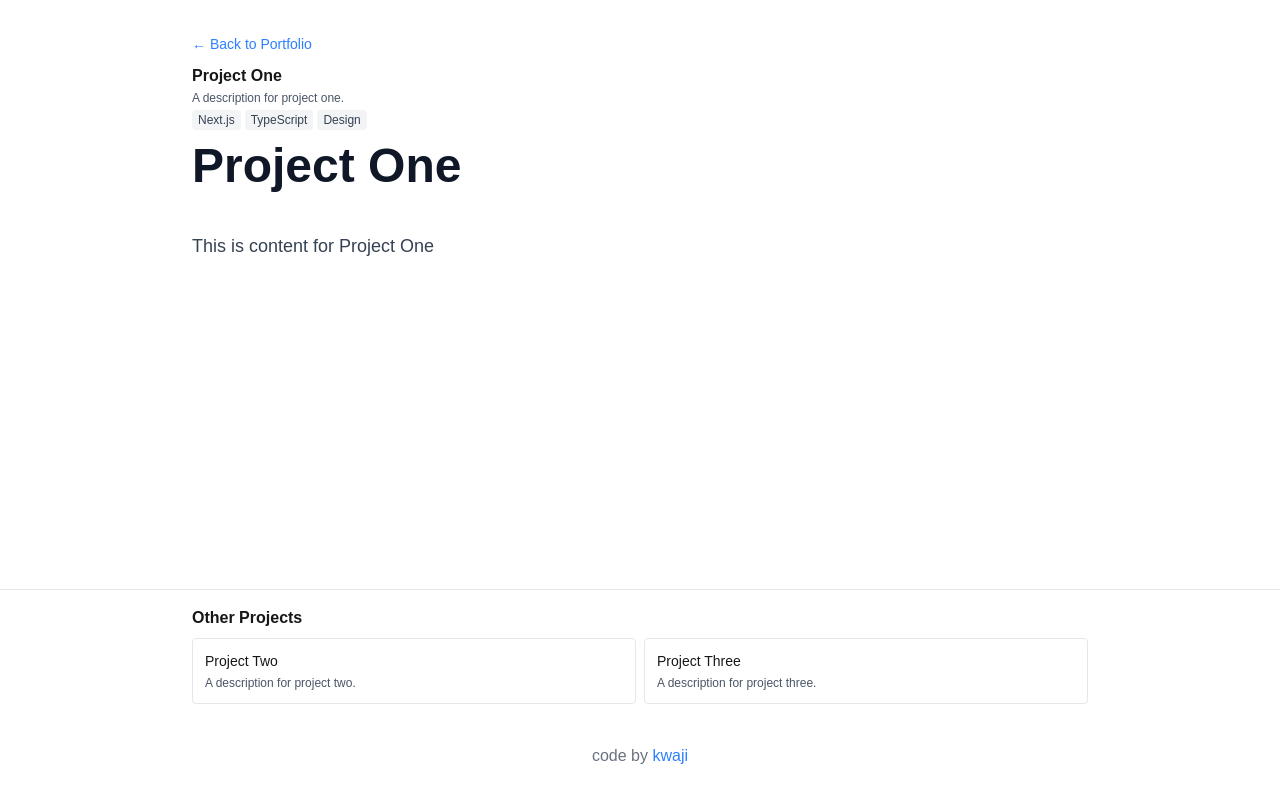
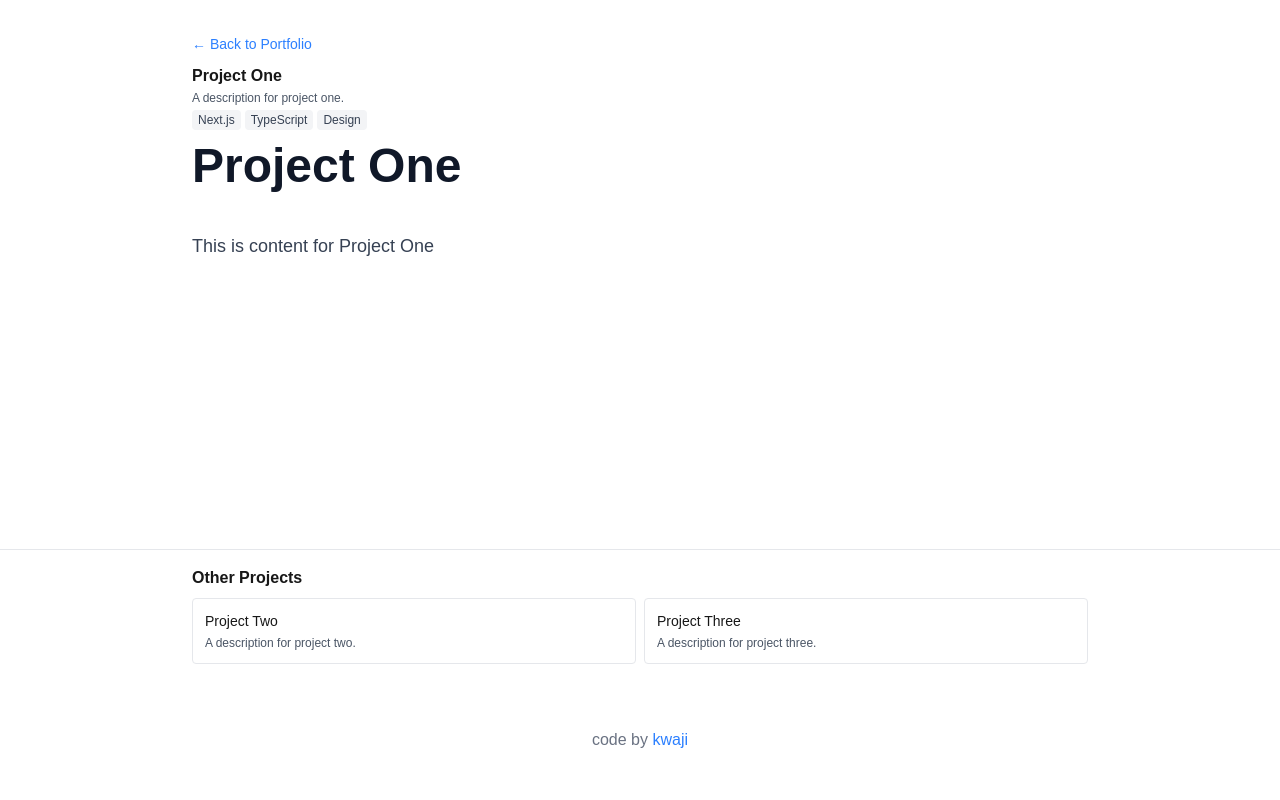
Before and after one commit to jarrensj/kwaji-design-port, a Next.js app: page /projects/project-one in a window 1280 px wide. Built offline with nearby package versions, Linux system fonts and the light colour scheme.

Commit message:
edit footer positioning across app

```diff
--- a/app/page.tsx
+++ b/app/page.tsx
@@ -2,7 +2,7 @@ import Link from 'next/link';
 
 export default function Home() {
   return (
-    <main className="min-h-screen p-8 flex flex-col items-center justify-center text-center">
+    <main className="p-8 flex flex-col items-center justify-center text-center" style={{ minHeight: 'calc(100vh - 120px)' }}>
       <h1 className="text-2xl font-bold mb-4">kwaji&apos;s design portfolio</h1>
       <p className="text-lg mb-4">
         I&apos;m a software engineer. This is my design portfolio.
--- a/app/projects/[slug]/page.tsx
+++ b/app/projects/[slug]/page.tsx
@@ -41,7 +41,7 @@ export default async function ProjectPage({ params }: ProjectPageProps) {
   const htmlContent = marked(content);
 
   return (
-    <div className="min-h-screen flex flex-col">
+    <div className="flex flex-col" style={{ minHeight: 'calc(100vh - 120px)' }}>
       <main className="flex-1 p-8">
         {/* Navigation */}
         <nav className="max-w-4xl mx-auto mb-2">
@@ -82,8 +82,8 @@ export default async function ProjectPage({ params }: ProjectPageProps) {
         </article>
       </main>
 
-      {/* Navigation to other projects - Positioned above footer */}
-      <section className="border-t border-gray-200 dark:border-gray-800 p-4 mb-20">
+      {/* Navigation to other projects */}
+      <section className="border-t border-gray-200 dark:border-gray-800 p-4">
         <div className="max-w-4xl mx-auto">
           <h3 className="text-base font-semibold mb-2">Other Projects</h3>
           <div className="grid gap-2 md:grid-cols-2">
--- a/app/projects/page.tsx
+++ b/app/projects/page.tsx
@@ -8,7 +8,7 @@ export const metadata = {
 
 export default function ProjectsPage() {
   return (
-    <main className="min-h-screen p-8 pb-20">
+    <main className="p-8" style={{ minHeight: 'calc(100vh - 120px)' }}>
       {/* Navigation */}
       <nav className="max-w-4xl mx-auto mb-8">
         <Link
--- a/components/Footer.tsx
+++ b/components/Footer.tsx
@@ -1,6 +1,6 @@
 export default function Footer() {
   return (
-    <footer className="fixed bottom-4 left-0 right-0 p-4 text-center">
+    <footer className="p-4 text-center mt-8">
       <span className="text-gray-500 dark:text-gray-400">code by&nbsp;</span>
       <a
         href="https://kwaji.com"
```
